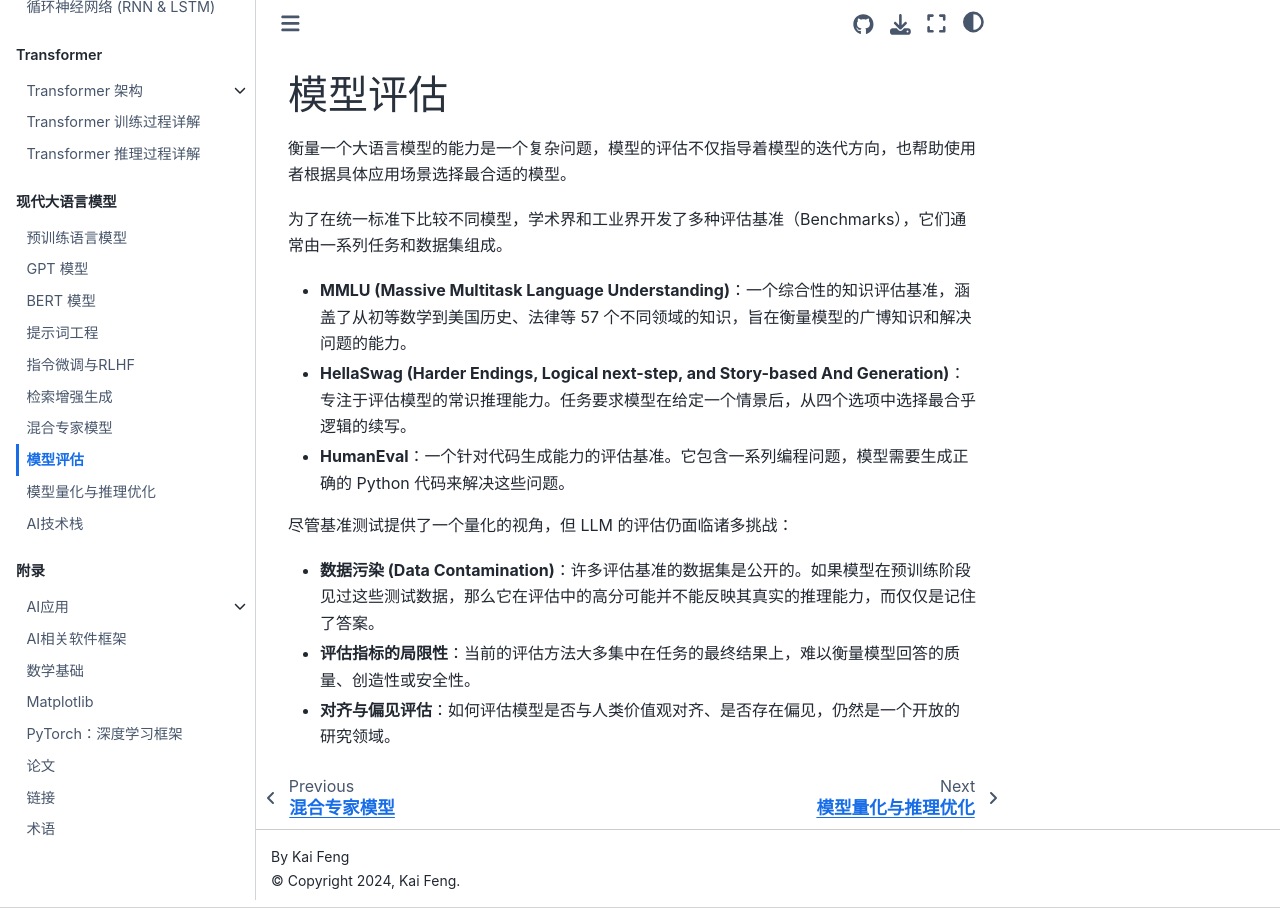
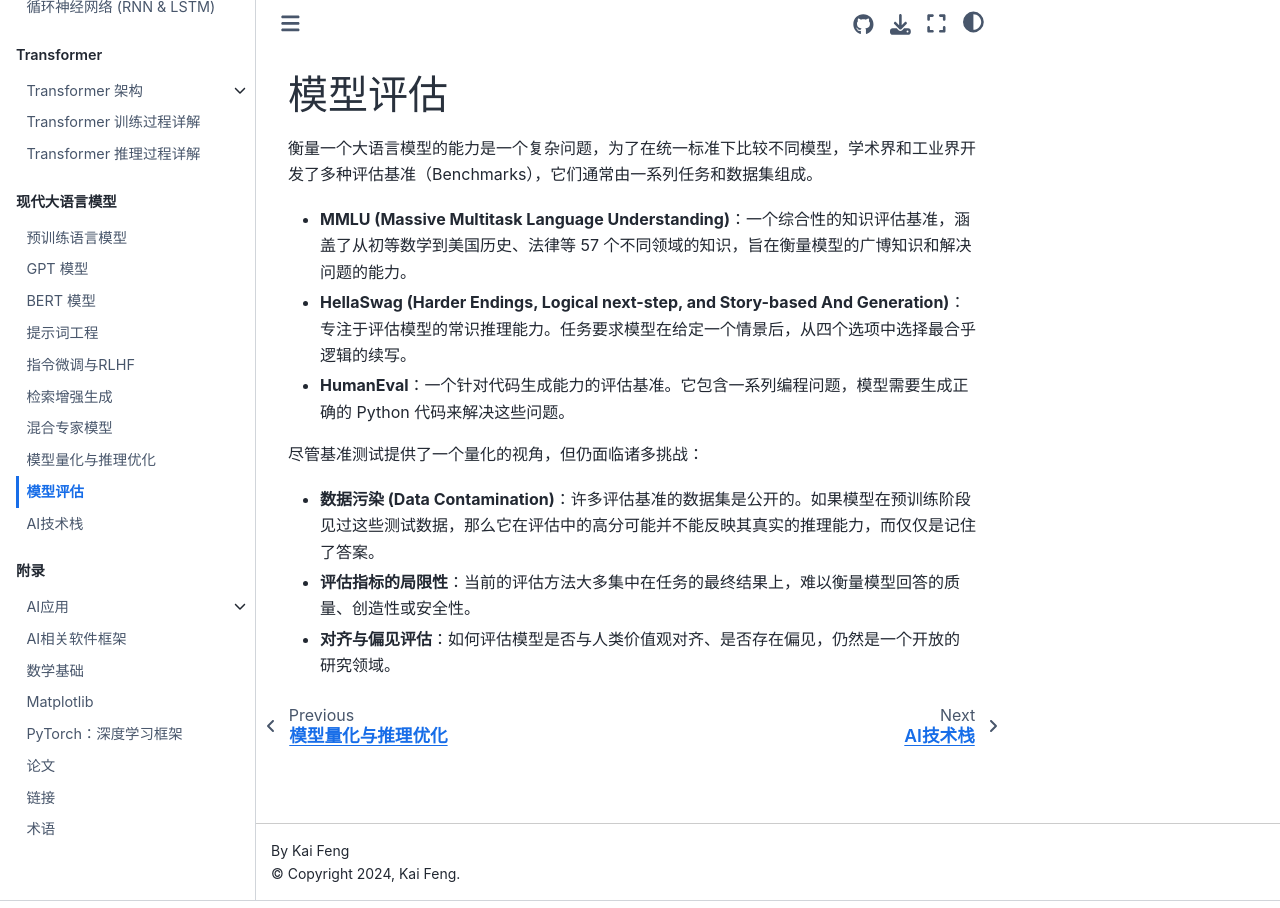
Before and after one commit to kaifeng/llm-learn, a Sphinx documentation site: the page built from source/part_modern_llms/evaluation.md, in a window 1280 px wide. Built offline with Sphinx 7.4.7 and the Sphinx Book theme 1.1.4, drawn with Linux system fonts in a browser that asks for light colours.

Commit message:
Swap chapters

```diff
--- a/source/part_modern_llms/evaluation.md
+++ b/source/part_modern_llms/evaluation.md
@@ -1,14 +1,12 @@
 # 模型评估
 
-衡量一个大语言模型的能力是一个复杂问题，模型的评估不仅指导着模型的迭代方向，也帮助使用者根据具体应用场景选择最合适的模型。
-
-为了在统一标准下比较不同模型，学术界和工业界开发了多种评估基准（Benchmarks），它们通常由一系列任务和数据集组成。
+衡量一个大语言模型的能力是一个复杂问题，为了在统一标准下比较不同模型，学术界和工业界开发了多种评估基准（Benchmarks），它们通常由一系列任务和数据集组成。
 
 -   **MMLU (Massive Multitask Language Understanding)**：一个综合性的知识评估基准，涵盖了从初等数学到美国历史、法律等 57 个不同领域的知识，旨在衡量模型的广博知识和解决问题的能力。
 -   **HellaSwag (Harder Endings, Logical next-step, and Story-based And Generation)**：专注于评估模型的常识推理能力。任务要求模型在给定一个情景后，从四个选项中选择最合乎逻辑的续写。
 -   **HumanEval**：一个针对代码生成能力的评估基准。它包含一系列编程问题，模型需要生成正确的 Python 代码来解决这些问题。
 
-尽管基准测试提供了一个量化的视角，但 LLM 的评估仍面临诸多挑战：
+尽管基准测试提供了一个量化的视角，但仍面临诸多挑战：
 
 -   **数据污染 (Data Contamination)**：许多评估基准的数据集是公开的。如果模型在预训练阶段见过这些测试数据，那么它在评估中的高分可能并不能反映其真实的推理能力，而仅仅是记住了答案。
 -   **评估指标的局限性**：当前的评估方法大多集中在任务的最终结果上，难以衡量模型回答的质量、创造性或安全性。
```
Also changed, not shown: source/index.md (+1 -1 lines).
